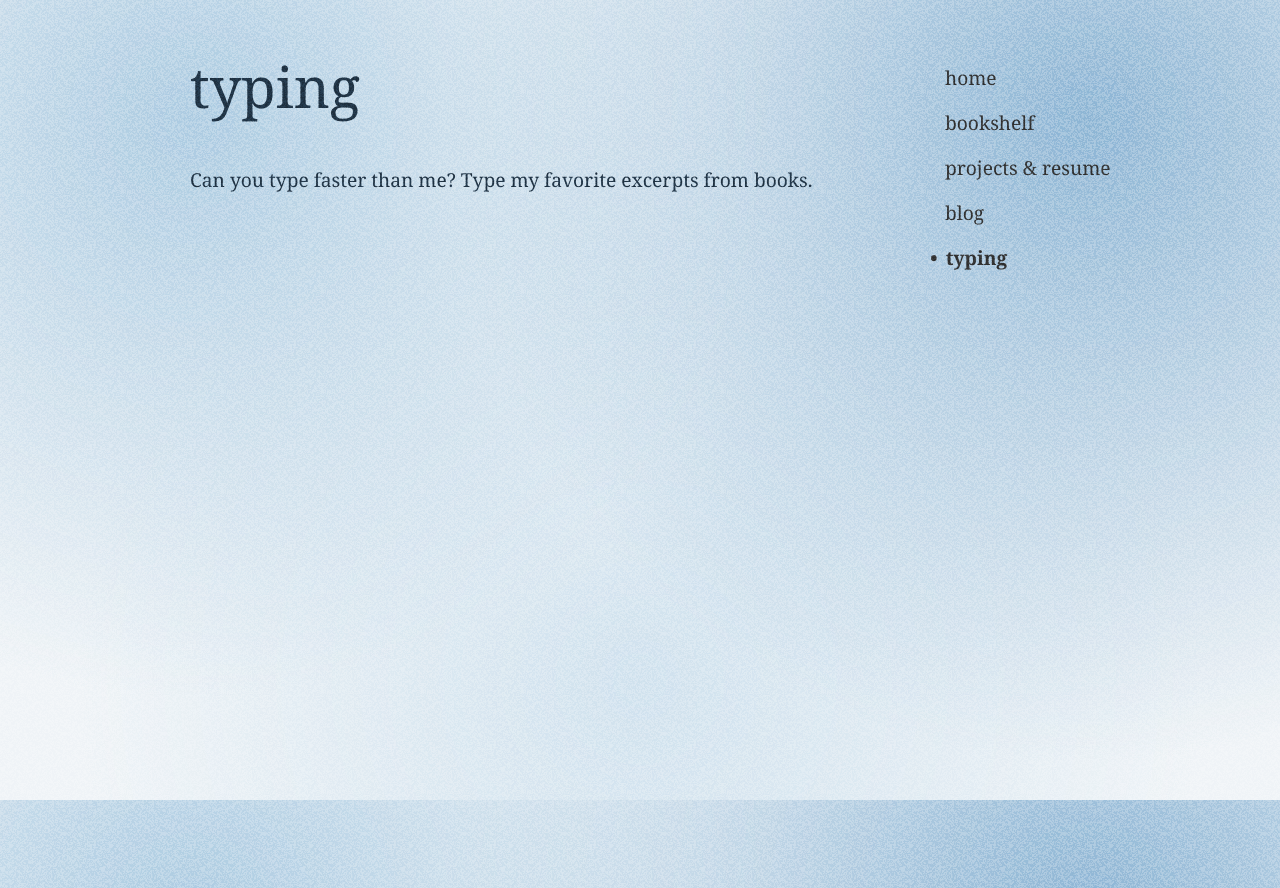
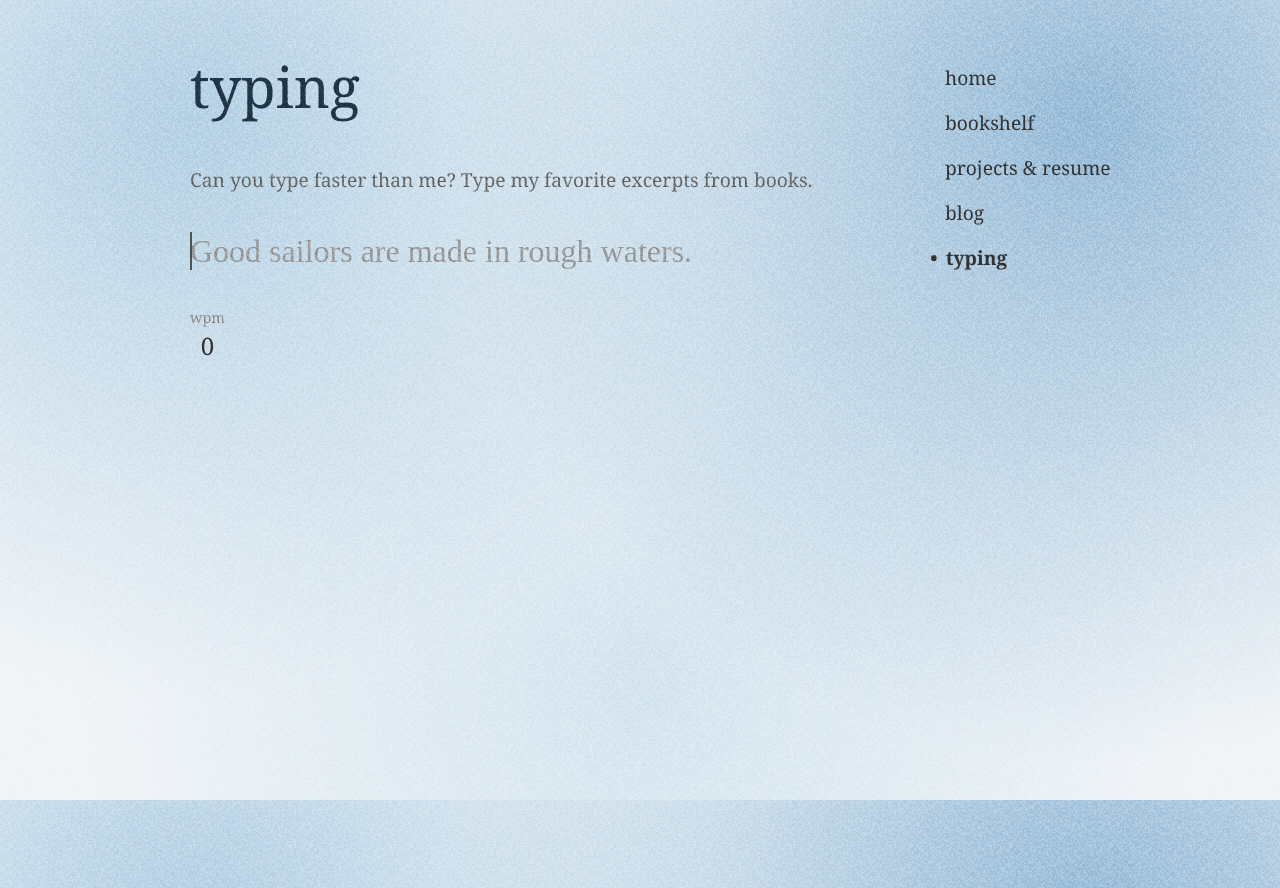
Before and after one commit to douglashuangg/personal_website2.0, a React (Vite) app: page /typing in a window 1280 px wide. Built offline with nearby package versions, Linux system fonts and the light colour scheme.

Commit message:
created typing test

```diff
--- a/src/pages/Typing.jsx
+++ b/src/pages/Typing.jsx
@@ -1,15 +1,181 @@
+import { useState, useEffect, useRef } from 'react'
 import Layout from '../components/Layout'
+import { motion, AnimatePresence } from 'framer-motion'
+
+const DOUGLAS_RECORD = 173
 
 function Typing() {
+  const quote = "Good sailors are made in rough waters."
+  const [input, setInput] = useState("")
+  const [startTime, setStartTime] = useState(null)
+  const [wpm, setWpm] = useState(0)
+  const [isFinished, setIsFinished] = useState(false)
+  const inputRef = useRef(null)
+
+  useEffect(() => {
+    if (inputRef.current) {
+      inputRef.current.focus()
+    }
+  }, [])
+
+  useEffect(() => {
+    if (input.length === 1 && !startTime) {
+      setStartTime(Date.now())
+    }
+
+    if (startTime && !isFinished) {
+      const timeElapsed = (Date.now() - startTime) / 60000 // minutes
+      // Only calculate WPM after 200ms to avoid the initial extreme spike
+      if (timeElapsed > 0.0033) {
+        const words = input.length / 5
+        setWpm(Math.round(words / timeElapsed))
+      }
+    }
+
+    if (input === quote && !isFinished) {
+      setIsFinished(true)
+    }
+  }, [input, startTime, isFinished, quote])
+
+  const handleInputChange = (e) => {
+    const val = e.target.value
+    if (!isFinished && val.length <= quote.length) {
+      setInput(val)
+    }
+  }
+
+  const reset = () => {
+    setInput("")
+    setStartTime(null)
+    setWpm(0)
+    setIsFinished(false)
+    setTimeout(() => {
+      if (inputRef.current) inputRef.current.focus()
+    }, 0)
+  }
+
+  const renderQuote = () => {
+    return quote.split('').map((char, index) => {
+      let color = '#999999' // default
+      if (index < input.length) {
+        color = input[index] === quote[index] ? '#333333' : '#e11d48'
+      }
+
+      const isCursor = index === input.length && !isFinished
+
+      return (
+        <span key={index} style={{ position: 'relative', display: 'inline-block' }}>
+          {isCursor && (
+            <motion.span
+              animate={{ opacity: [1, 0, 1] }}
+              transition={{ duration: 0.8, repeat: Infinity, ease: "easeInOut" }}
+              style={{
+                position: 'absolute',
+                left: 0,
+                top: '10%',
+                height: '80%',
+                width: '2px',
+                backgroundColor: '#333',
+                zIndex: 1
+              }}
+            />
+          )}
+          <span style={{ color, transition: 'color 0.1s', whiteSpace: 'pre' }}>
+            {char}
+          </span>
+        </span>
+      )
+    })
+  }
+
   return (
     <Layout title="typing">
-      <p style={{
-        fontSize: '1.2rem',
-        textAlign: 'left',
-        margin: 0
-      }}>
-        Can you type faster than me? Type my favorite excerpts from books.
-      </p>
+      <div
+        onClick={() => inputRef.current?.focus()}
+        style={{
+          cursor: 'text',
+          position: 'relative'
+        }}
+      >
+        <p style={{
+          fontSize: '1.2rem',
+          color: '#666',
+          margin: 0,
+          marginBottom: '2rem',
+          textAlign: 'left'
+        }}>
+          Can you type faster than me? Type my favorite excerpts from books.
+        </p>
+
+        <div style={{
+          fontSize: '2rem',
+          lineHeight: '1.5',
+          fontFamily: 'serif',
+          textAlign: 'left',
+          maxWidth: '600px',
+          position: 'relative'
+        }}>
+          {renderQuote()}
+
+          <input
+            ref={inputRef}
+            type="text"
+            value={input}
+            onChange={handleInputChange}
+            autoFocus
+            spellCheck="false"
+            autoComplete="off"
+            autoCorrect="off"
+            autoCapitalize="off"
+            style={{
+              position: 'absolute',
+              opacity: 0,
+              top: 0,
+              left: 0,
+              width: '100%',
+              height: '100%',
+              cursor: 'default'
+            }}
+          />
+        </div>
+
+        <div style={{ marginTop: '2rem', display: 'flex', alignItems: 'center', gap: '2rem' }}>
+          <div>
+            <span style={{ fontSize: '0.9rem', color: '#888', display: 'block' }}>wpm</span>
+            <span style={{ fontSize: '1.5rem', fontWeight: '500', color: '#333' }}>{wpm}</span>
+          </div>
+          <AnimatePresence>
+            {isFinished && (
+              <motion.div
+                initial={{ opacity: 0, x: -10 }}
+                animate={{ opacity: 1, x: 0 }}
+                style={{
+                  display: 'flex',
+                  alignItems: 'center',
+                  gap: '2rem'
+                }}
+              >
+                <div style={{ color: '#64748b', fontWeight: '500' }}>
+                  {wpm >= DOUGLAS_RECORD ? `You're fast! You beat me! I typed this at ${DOUGLAS_RECORD} wpm.` : `Nice try. I typed this at ${DOUGLAS_RECORD} wpm.`}
+                </div>
+                <button
+                  onClick={reset}
+                  style={{
+                    background: 'none',
+                    border: '1px solid #333',
+                    padding: '0.4rem 1rem',
+                    borderRadius: '4px',
+                    cursor: 'pointer',
+                    fontSize: '0.9rem'
+                  }}
+                >
+                  Try Again
+                </button>
+              </motion.div>
+            )}
+          </AnimatePresence>
+        </div>
+      </div>
     </Layout>
   )
 }
```
